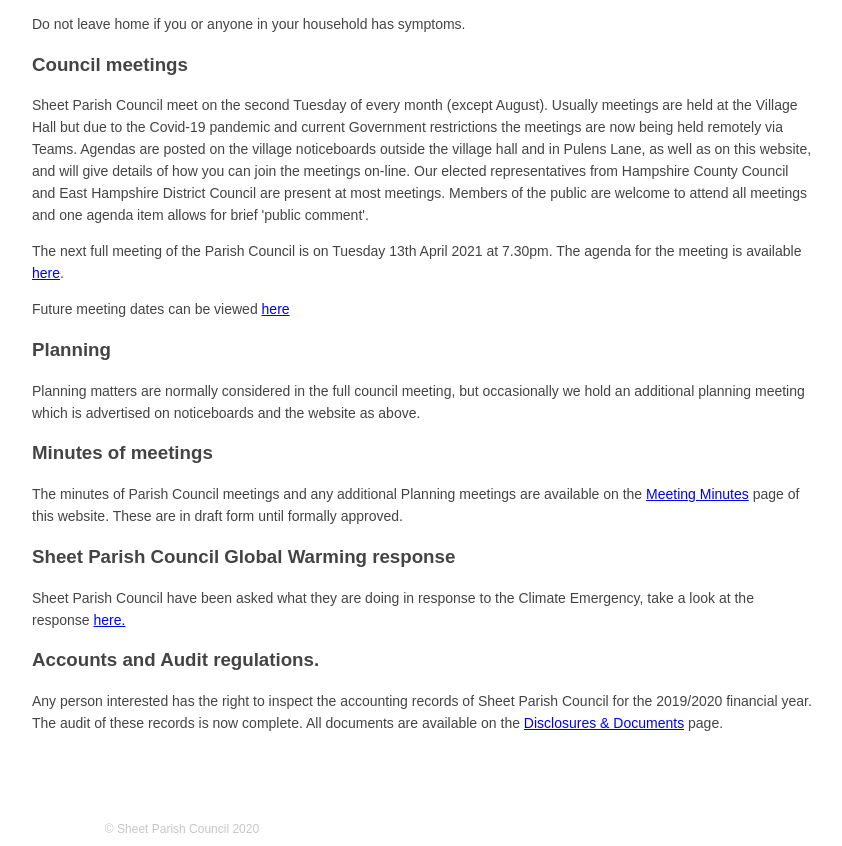
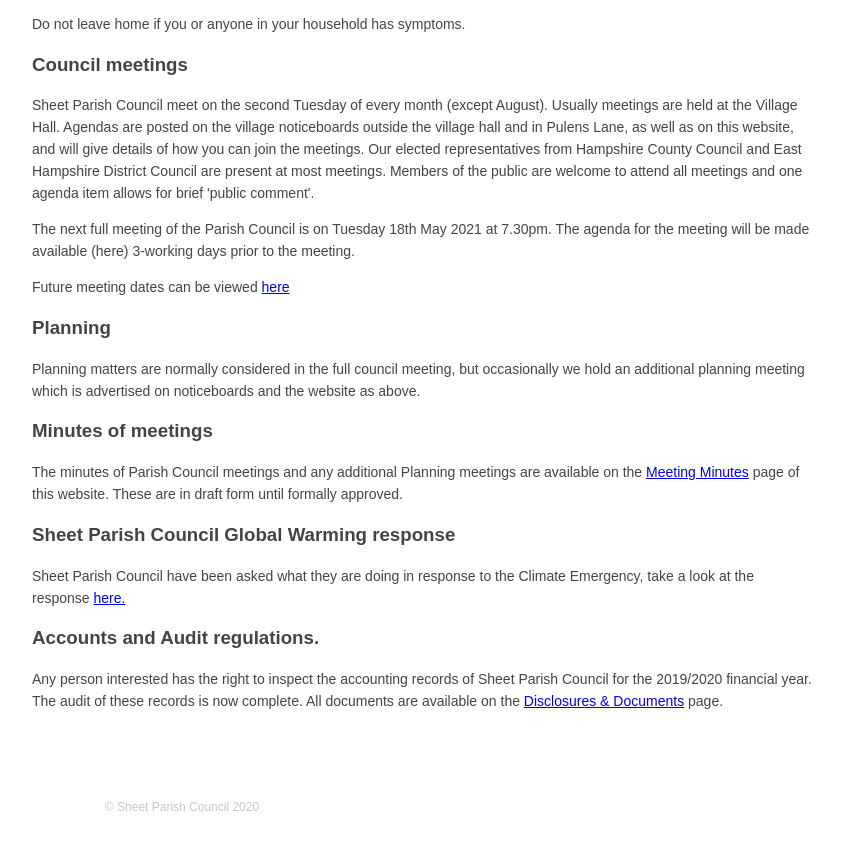
Before and after one commit to thomas041/Sheet-Prish-Council, a plain HTML site: page index.html in a window 1280 px wide. Shown: the part 1450-2296 px from the top of the page, without its empty margins (374-1216 px from the left). After the commit the page ends 2274 px from the top, so only its background shows below. Drawn offline with Linux system fonts and the light colour scheme.

Commit message:
Changed to Town Hall meetings

```diff
--- a/index.html
+++ b/index.html
@@ -184,19 +184,18 @@
 
         <h3>Council meetings</h3>
         <p>Sheet Parish Council meet on the second Tuesday of every month (except August). Usually meetings are held at
-            the Village Hall but due to the Covid-19 pandemic and current Government restrictions the meetings are now
-            being held remotely via Teams. Agendas are posted on the village noticeboards outside the village hall and
-            in Pulens Lane, as well as on this website, and will give details of how you can join the meetings on-line.
+            the Village Hall. Agendas are posted on the village noticeboards outside the village hall and
+            in Pulens Lane, as well as on this website, and will give details of how you can join the meetings.
             Our elected representatives from Hampshire County Council and East Hampshire District Council are present at
             most meetings. Members of the public are welcome to attend all meetings and one agenda item allows for brief
             'public comment'.</p>
 
 
-        <p>The next full meeting of the Parish Council is on Tuesday 13th April 2021 at 7.30pm.
-            <!--The agenda for the meeting will be made available  (here) 3-working days prior to the meeting. </p>-->
+        <p>The next full meeting of the Parish Council is on Tuesday 18th May 2021 at 7.30pm.
+            The agenda for the meeting will be made available  (here) 3-working days prior to the meeting. </p>
 
-            The agenda for the meeting is available <a href="./img/Agenda/SHEET_PC_April_2021.pdf"
-                                                       target="blank">here</a>.
+<!--            The agenda for the meeting is available <a href="./img/Agenda/SHEET_PC_April_2021.pdf"-->
+<!--                                                       target="blank">here</a>.-->
         </p>
 
         <p>Future meeting dates can be viewed <a href="./img/gen-docs-2020/Sheet_Meeting_Dates -2021.pdf"
```
